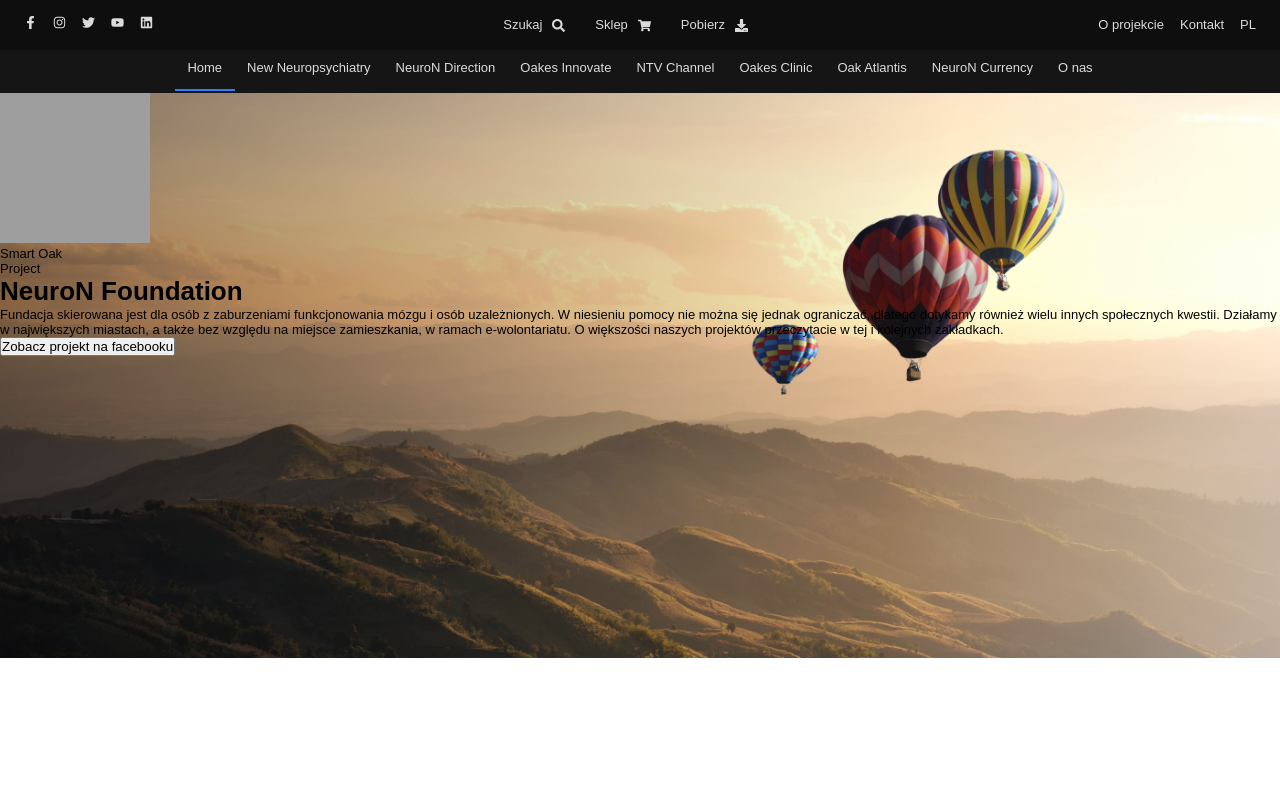
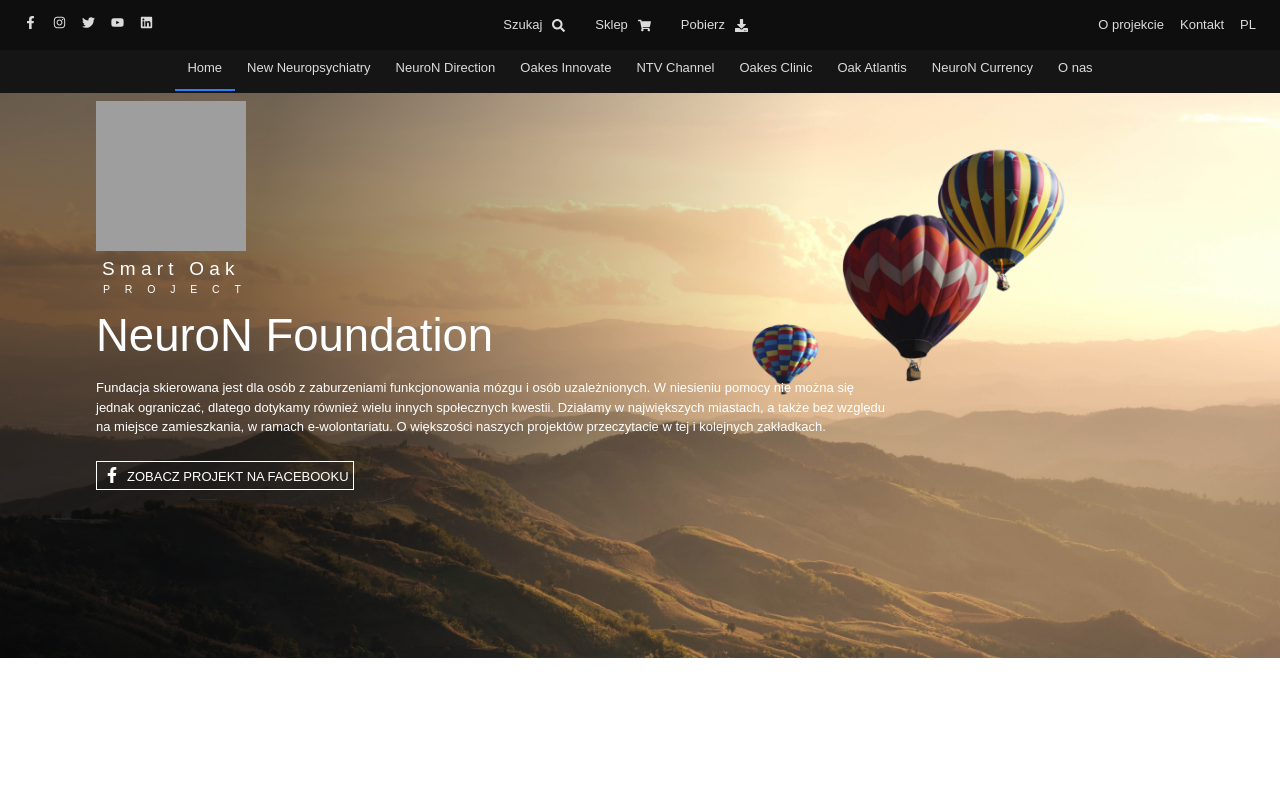
Before and after one commit to SmartOakProject/Landing-Page, a Gatsby site: page / in a window 1280 px wide. Shown: the top 800 px of the page. Built offline with nearby package versions, Linux system fonts and the light colour scheme; Gatsby itself is replaced by a stand-in of ours; grey boxes are pictures that could not be loaded; a web font is replaced by a local one.

Commit message:
styled header content

```diff
--- a/package.json
+++ b/package.json
@@ -5,6 +5,11 @@
   "version": "0.1.0",
   "author": "Kyle Mathews <mathews.kyle@gmail.com>",
   "dependencies": {
+    "@fortawesome/fontawesome-svg-core": "^1.2.25",
+    "@fortawesome/free-brands-svg-icons": "^5.11.2",
+    "@fortawesome/free-regular-svg-icons": "^5.11.2",
+    "@fortawesome/free-solid-svg-icons": "^5.11.2",
+    "@fortawesome/react-fontawesome": "^0.1.7",
     "babel-plugin-styled-components": "^1.10.6",
     "gatsby": "^2.15.28",
     "gatsby-image": "^2.2.23",
--- a/src/components/Header/Header.js
+++ b/src/components/Header/Header.js
@@ -1,7 +1,13 @@
 import React from "react"
 import styled from "styled-components"
+import { library } from '@fortawesome/fontawesome-svg-core'
+import Global from '../GlobalStyles/GlobalStyles'
 import headerBg from "../../images/header-bg.jpeg"
 import logo from "../../images/logo-biale.png"
+import { FontAwesomeIcon } from '@fortawesome/react-fontawesome'
+import { faFacebookF } from '@fortawesome/free-brands-svg-icons'
+
+library.add(faFacebookF);
 
 const Background = styled.div`
 	position: absolute;
@@ -14,8 +20,6 @@ const Image = styled.div`
 	width: 100%;
 	height: 100%;
 	background: url(${headerBg}) no-repeat center center / cover;
-	/* filter: contrast(110%); */
-	/* filter: brightness(110%); */
 	@media screen and (max-width: 425px) {
 		background-position: 73% 0;
 		height: calc(56.5rem * 0.8)
@@ -26,21 +30,35 @@ const Filter = styled.div`
 	position: absolute;
 	width: 100%;
 	height: 100%;
-	background: linear-gradient(100deg, black, transparent 70%, white);
-	opacity: 0.4;
+	background: linear-gradient(100deg, black 20%, transparent 60%);
+	opacity: 0.5;
 	@media screen and (max-width: 991px) {
 		background: black;
+	}
+	@media screen and (max-width: 425px) {
+		height: calc(56.5rem * 0.8)
 	}
 `
 
 const HeaderElement = styled.header`
 	position: absolute;
-	width: 100%;
-	height: 56.5rem;
+	width: 71%;
+	padding:  0.8rem 1.6rem 0 9.6rem;
+	color: white;
+	font-weight: 400;
+	@media screen and (max-width: 900px) {
+		padding:  3.3rem 1.6rem 0 9.6rem;
+	}
+	@media screen and (max-width: 767px) {
+		padding: 3.3rem 1.6rem 0;
+		width: 100%;
+	}
 `
 
 const Logo = styled.div`
-
+	@media screen and (max-width: 991px) {
+		display: none;
+	}
 `
 
 const Icon = styled.img`
@@ -60,28 +78,63 @@ const Name = styled.div`
 `
 
 const FirstLine = styled.div`
-
+	margin: 1.2rem 0;
+	font-size: 1.9rem;
+	letter-spacing: 5.2px;
+	line-height: 5px;
+	padding-left: 6px;
 `
 
 const SecondLine = styled.div`
-
+	font-size: 10.5px;
+	margin-bottom: 15px;
+	letter-spacing: 14.8px;
+	margin-top: 0;
+	padding-left: 7px;
+	text-transform: uppercase;
 `
 
 const Title = styled.h1`
-
+	font-size: 4.55rem;
+	font-weight: 500;
+	margin-bottom: 1.6rem;
 `
 
 const Description = styled.p`
-
+	margin-bottom: 16px;
+	line-height: 1.5;
 `
 
 const Button = styled.button`
+	transition: all 0.5s;
+	/* background-color: rgba(0, 0, 0, 0.2); */
+	background-color: transparent;
+	color: #fff;
+	border: solid 1px var(--color-white);
+	padding: 0.5rem;
+	font-size: 13px;
+	font-family: 'Muli', sans-serif;
+	text-transform: uppercase;
 
+
+    cursor: pointer;
+    display: inline-block;
+	padding-right: 0.4rem;
+	@media (min-width: 576px) {
+		margin-top: 0.8rem !important;
+	}
+`
+
+const AwersomeIcon = styled(FontAwesomeIcon)`
+	margin-left: 0.5rem;
+	margin-right: 1rem;
+	font-size: 16px;
 `
 
 export default function Header() {
 	return (
 		<>
+			<Global />
 			<Background>
 				<Image />
 				<Filter />
@@ -99,7 +152,7 @@ export default function Header() {
 					Fundacja skierowana jest dla osób z zaburzeniami funkcjonowania mózgu i osób uzależnionych. W niesieniu pomocy nie można się jednak ograniczać, dlatego dotykamy również wielu innych społecznych kwestii. Działamy w największych miastach, a także bez względu na miejsce zamieszkania, w ramach e-wolontariatu. O większości naszych projektów przeczytacie w tej i kolejnych zakładkach.
 				</Description>
 				<Button>
-					{/* fb icon */}
+					<AwersomeIcon icon={['fab', 'facebook-f']} />
 					Zobacz projekt na facebooku
 				</Button>
 			</HeaderElement>
```
Also changed, not shown: 1 other file.
